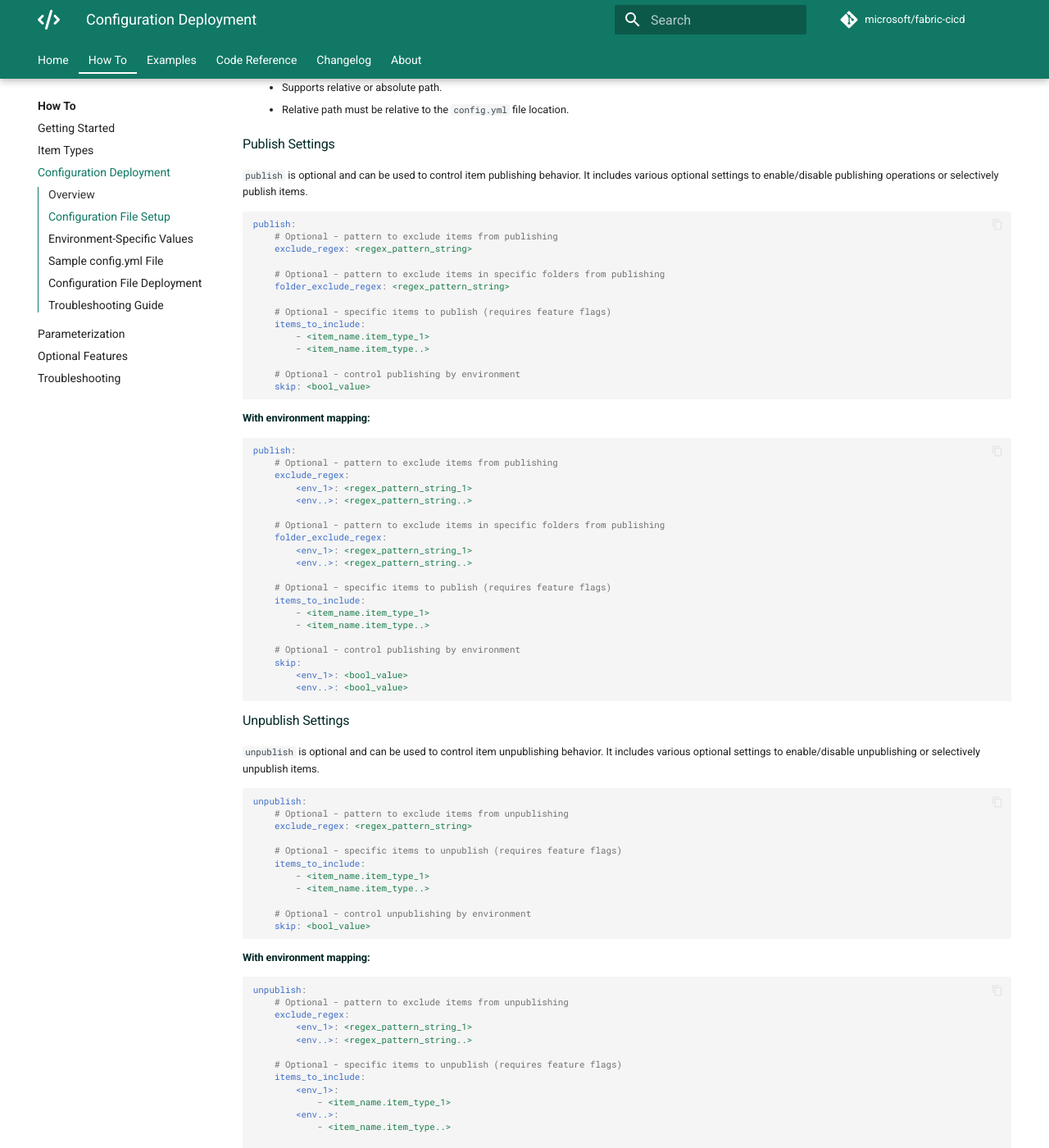
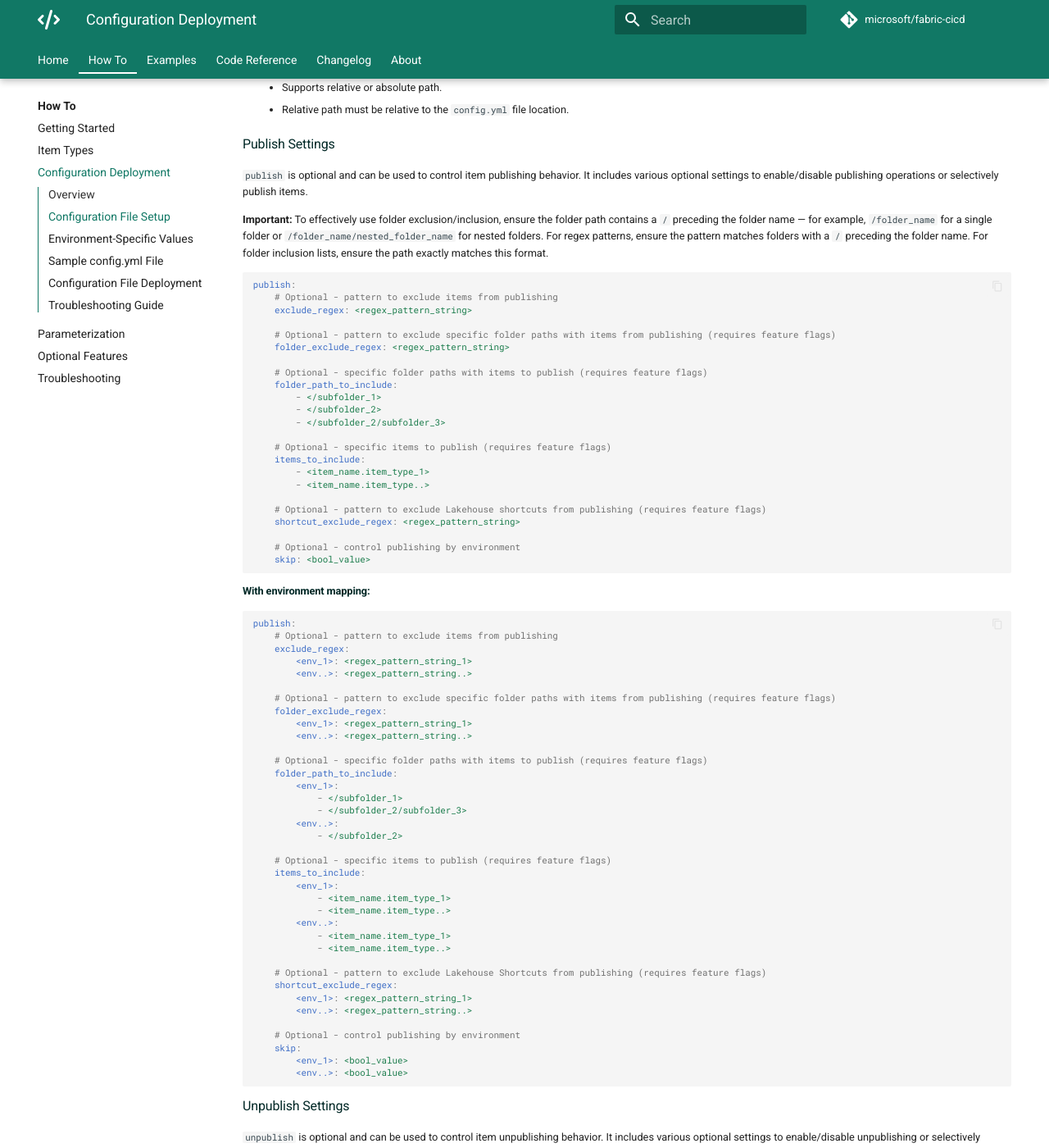
Before and after one commit to shirasassoon/fabric-cicd, an MkDocs documentation site: the page built from docs/how_to/config_deployment.md, in a window 1280 px wide and 1400 px high, scrolled down 2054 px. Shown: the whole window at 82% size. Built offline with MkDocs 1.6.1 and Material for MkDocs 9.7.7, drawn with Linux system fonts in a browser that asks for light colours; comment, search, counter and statistics services are not loaded; the version menu is left out; some of the changed text lies outside the part shown.

Commit message:
Rename config field, add field to constant, fix path regex

````diff
--- a/docs/how_to/config_deployment.md
+++ b/docs/how_to/config_deployment.md
@@ -115,18 +115,29 @@ core:
 
 `publish` is optional and can be used to control item publishing behavior. It includes various optional settings to enable/disable publishing operations or selectively publish items.
 
+**Important:** To effectively use folder exclusion/inclusion, ensure the folder path contains a `/` preceding the folder name — for example, `/folder_name` for a single folder or `/folder_name/nested_folder_name` for nested folders. For regex patterns, ensure the pattern matches folders with a `/` preceding the folder name. For folder inclusion lists, ensure the path exactly matches this format.
+
 ```yaml
 publish:
     # Optional - pattern to exclude items from publishing
     exclude_regex: <regex_pattern_string>
 
-    # Optional - pattern to exclude items in specific folders from publishing
+    # Optional - pattern to exclude specific folder paths with items from publishing (requires feature flags)
     folder_exclude_regex: <regex_pattern_string>
+
+    # Optional - specific folder paths with items to publish (requires feature flags)
+    folder_path_to_include:
+        - </subfolder_1>
+        - </subfolder_2>
+        - </subfolder_2/subfolder_3>
 
     # Optional - specific items to publish (requires feature flags)
     items_to_include:
         - <item_name.item_type_1>
         - <item_name.item_type..>
+
+    # Optional - pattern to exclude Lakehouse shortcuts from publishing (requires feature flags)
+    shortcut_exclude_regex: <regex_pattern_string>
 
     # Optional - control publishing by environment
     skip: <bool_value>
@@ -141,15 +152,32 @@ publish:
         <env_1>: <regex_pattern_string_1>
         <env..>: <regex_pattern_string..>
 
-    # Optional - pattern to exclude items in specific folders from publishing
+    # Optional - pattern to exclude specific folder paths with items from publishing (requires feature flags)
     folder_exclude_regex:
         <env_1>: <regex_pattern_string_1>
         <env..>: <regex_pattern_string..>
 
+    # Optional - specific folder paths with items to publish (requires feature flags)
+    folder_path_to_include:
+        <env_1>:
+            - </subfolder_1>
+            - </subfolder_2/subfolder_3>
+        <env..>:
+            - </subfolder_2>
+
     # Optional - specific items to publish (requires feature flags)
     items_to_include:
-        - <item_name.item_type_1>
-        - <item_name.item_type..>
+        <env_1>:
+            - <item_name.item_type_1>
+            - <item_name.item_type..>
+        <env..>:
+            - <item_name.item_type_1>
+            - <item_name.item_type..>
+
+    # Optional - pattern to exclude Lakehouse Shortcuts from publishing (requires feature flags)
+    shortcut_exclude_regex:
+        <env_1>: <regex_pattern_string_1>
+        <env..>: <regex_pattern_string..>
 
     # Optional - control publishing by environment
     skip:
@@ -188,7 +216,9 @@ unpublish:
     items_to_include:
         <env_1>:
             - <item_name.item_type_1>
+            - <item_name.item_type..>
         <env..>:
+            - <item_name.item_type_1>
             - <item_name.item_type..>
 
     # Optional - control unpublishing by environment
@@ -215,7 +245,9 @@ features:
 features:
     <env_1>:
         - <feature_flag_1>
+        - <feature_flag..>
     <env..>:
+        - <feature_flag_1>
         - <feature_flag..>
 ```
 
@@ -262,6 +294,7 @@ Fields are categorized as **required** or **optional**, which affects how missin
 | `publish.exclude_regex`                 | ❌       | Debug logged, setting skipped   |
 | `publish.folder_exclude_regex`          | ❌       | Debug logged, setting skipped   |
 | `publish.shortcut_exclude_regex`        | ❌       | Debug logged, setting skipped   |
+| `publish.folder_path_to_include`        | ❌       | Debug logged, setting skipped   |
 | `publish.items_to_include`              | ❌       | Debug logged, setting skipped   |
 | `publish.skip`                          | ❌       | Defaults to `False`             |
 | `unpublish.exclude_regex`               | ❌       | Debug logged, setting skipped   |
@@ -285,7 +318,7 @@ core:
 publish:
     # Only exclude legacy folders in prod environment
     folder_exclude_regex:
-        prod: "^legacy_.*"
+        prod: "^/legacy_.*"
         # dev and test not specified - no folder exclusion applied
 
     # Skip publish in dev, run in test and prod
@@ -298,7 +331,7 @@ In this example:
 
 - Deploying to `dev`: No folder exclusion applied, `skip` = `true`
 - Deploying to `test`: No folder exclusion applied, `skip` = `false`
-- Deploying to `prod`: `folder_exclude_regex` = `"^legacy_.*"`, `skip` = `false`
+- Deploying to `prod`: `folder_exclude_regex` = `"^/legacy_.*"`, `skip` = `false`
 
 ### Logging Behavior
 
@@ -347,11 +380,18 @@ publish:
     # Don't publish items matching this pattern
     exclude_regex: "^DONT_DEPLOY.*"
 
-    folder_exclude_regex: "^DONT_DEPLOY_FOLDER/"
+    folder_exclude_regex: "^/DONT_DEPLOY_FOLDER"
+
+    folder_path_to_include:
+        - "/DEPLOY_FOLDER"
+        - "/DEPLOY_FOLDER/DEPLOY_NESTED_FOLDER"
 
     items_to_include:
         - "Hello World.Notebook"
         - "Run Hello World.DataPipeline"
+
+    shortcut_exclude_regex:
+        test: "^temp_.*"
 
     skip:
         dev: true
@@ -371,6 +411,9 @@ features:
     - enable_shortcut_publish
     - enable_experimental_features
     - enable_items_to_include
+    - enable_exclude_folder
+    - enable_include_folder
+    - enable_shortcut_exclude
 
 constants:
     DEFAULT_API_ROOT_URL: "https://api.fabric.microsoft.com"
````
Also changed, not shown: 7 other files.
